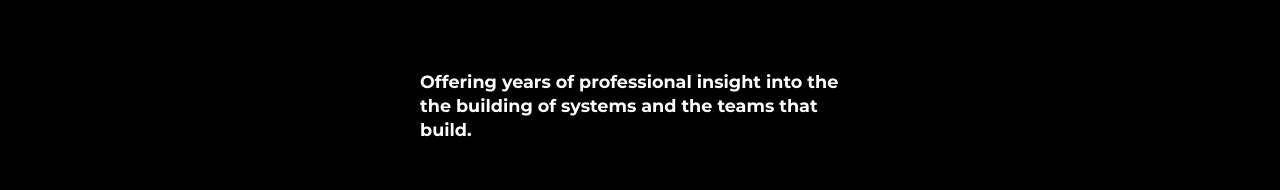
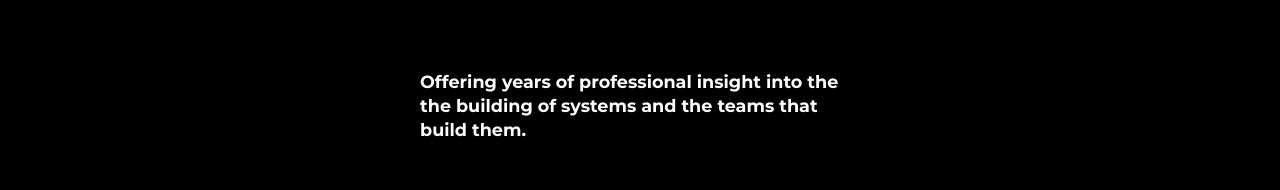
Before and after one commit to CodeJonesW/Wills_Blog, a Next.js app: page / in a window 1280 px wide. Shown: the part 854-1044 px from the top of the page. Built offline with nearby package versions, Linux system fonts and the light colour scheme.

Commit message:
CHORE | Typo | ⌨️

```diff
--- a/pages/index.tsx
+++ b/pages/index.tsx
@@ -128,7 +128,7 @@ const Home: NextPage = () => {
                 }}
               >
                 Offering years of professional insight into the the building of
-                systems and the teams that build.
+                systems and the teams that build them.
               </InfoText>
             </div>
 
```
